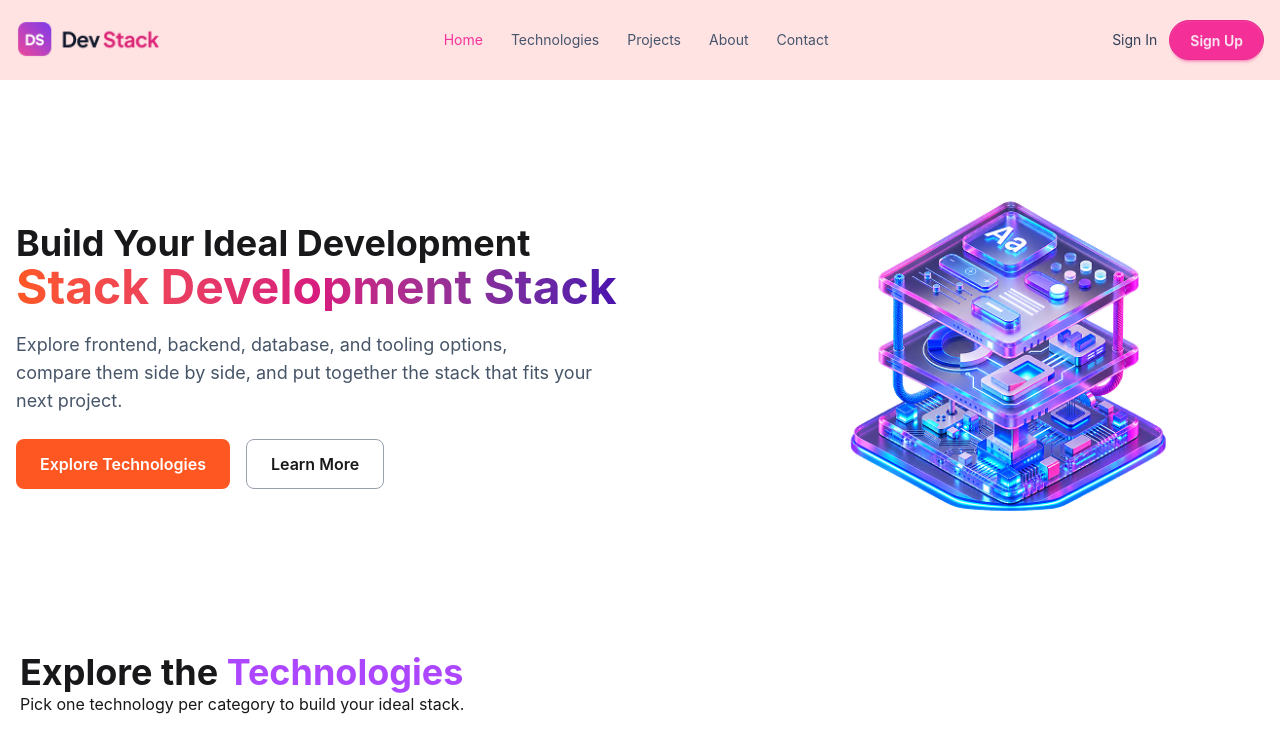
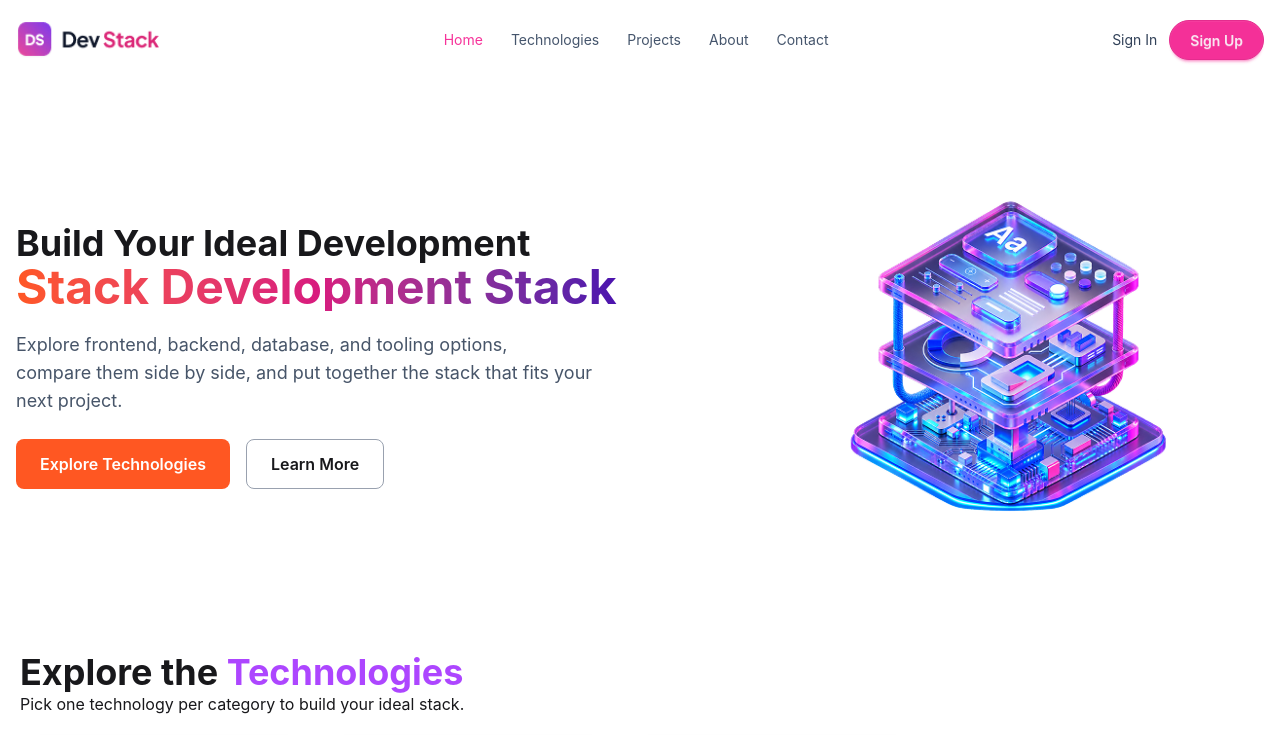
Before and after one commit to mdshafayetzaman/DebStack-Asi, a React (Vite) app: page / in a window 1280 px wide. Shown: the top 735 px of the page. Built offline with nearby package versions, Linux system fonts and the light colour scheme.

Commit message:
Add second part

```diff
--- a/src/Component/Navbar/Navbar.tsx
+++ b/src/Component/Navbar/Navbar.tsx
@@ -5,7 +5,7 @@ const Navbar = () => {
   const [menuOpen, setMenuOpen] = useState(false)
 
   return (
-    <div className="sticky top-0 z-50 bg-red-100">
+    <div className="sticky top-0 z-50 ">
       <div className="relative mx-auto flex max-w-7xl items-center justify-between px-4 py-5">
         <button
           onClick={() => setMenuOpen(!menuOpen)}
```
